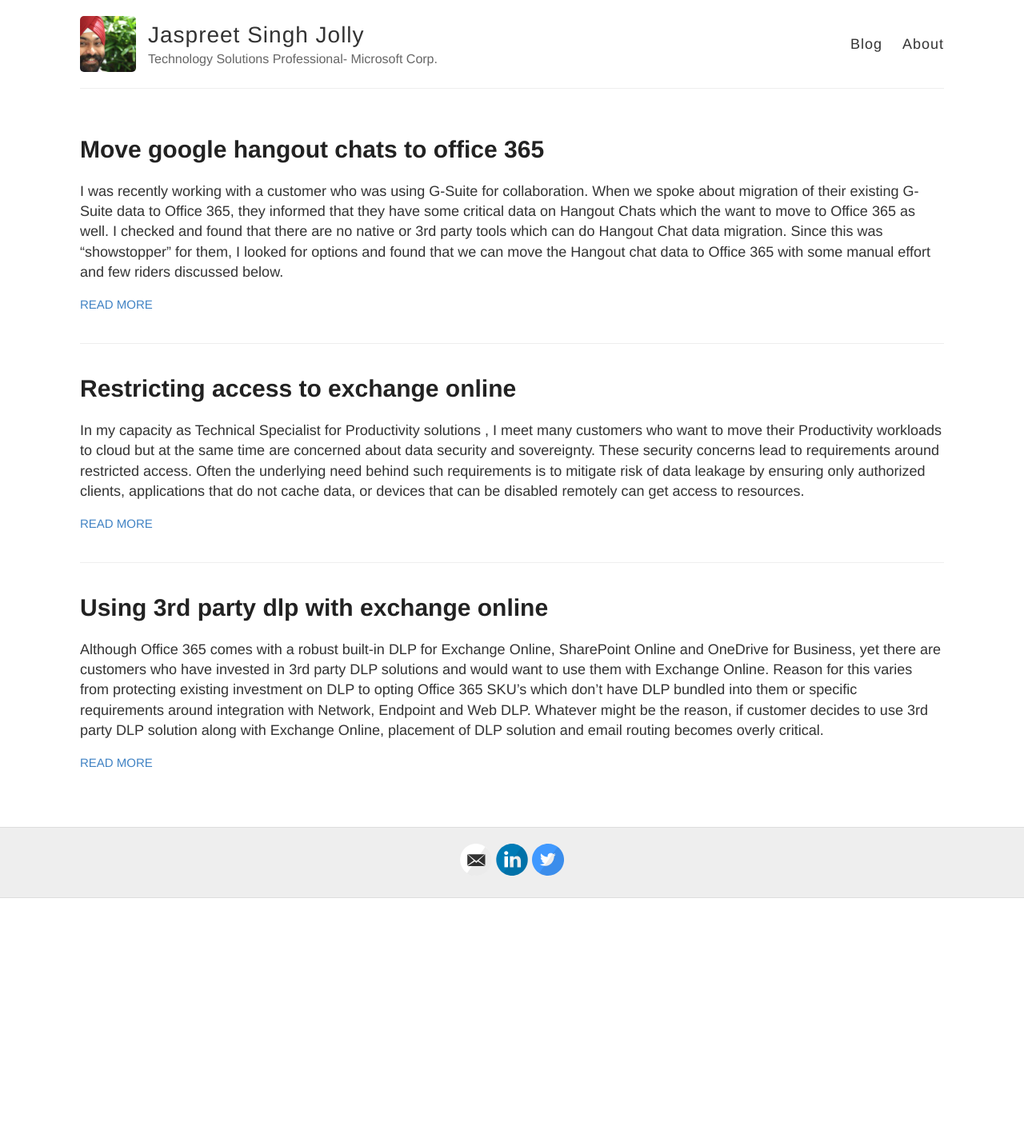
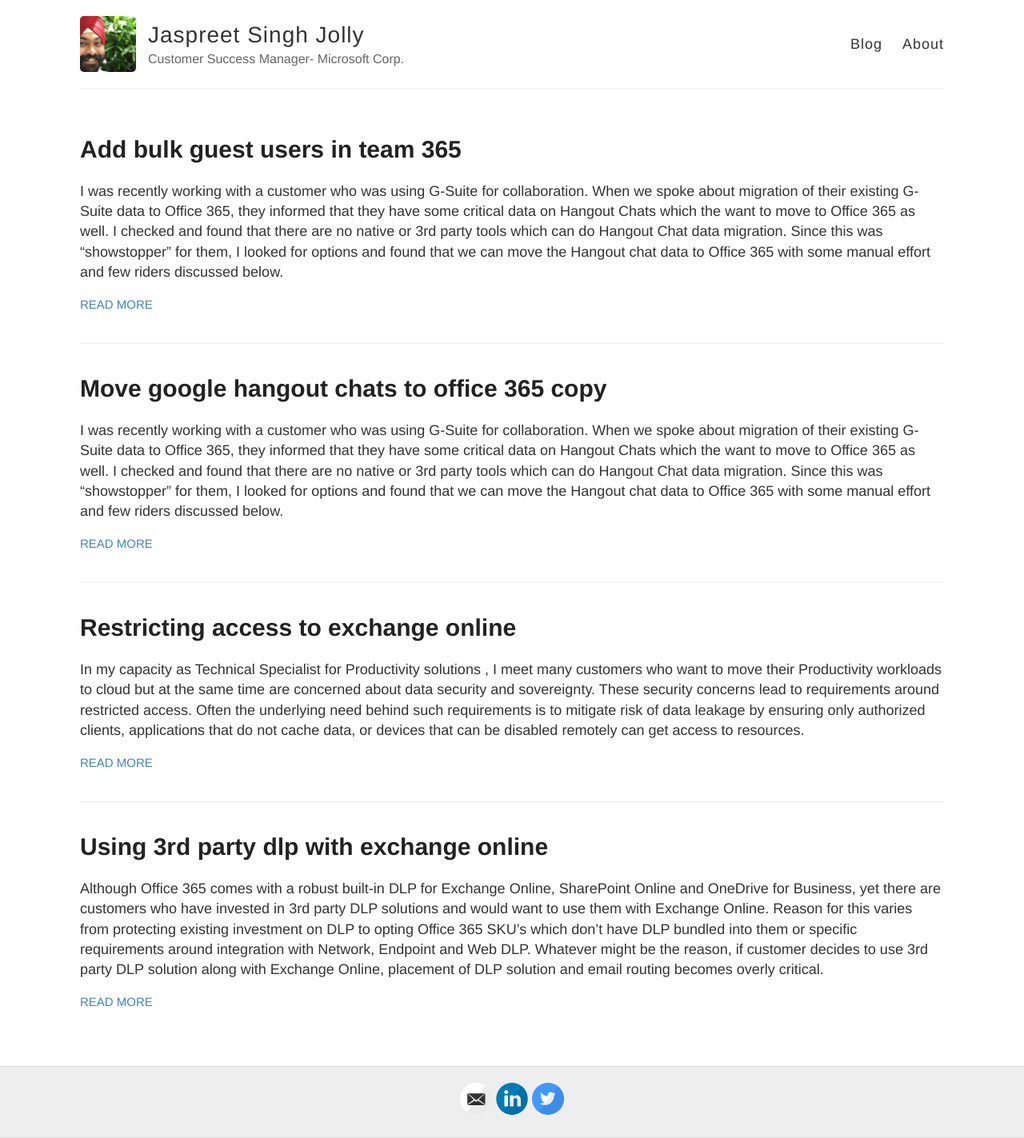
Before and after one commit to jaspreetjolly/github.io, a Jekyll site: the page built from index.html, in a window 1280 px wide. Shown: the whole page at 80% size. Built offline with Jekyll 4.4.1, drawn with Linux system fonts in a browser that asks for light colours; before the commit the page ends 1123 px from its top, so only the background shows below that.

Commit message:
Updated Designation
Updated Designation

```diff
--- a/_config.yml
+++ b/_config.yml
@@ -6,7 +6,7 @@
 name: Jaspreet Singh Jolly
 
 # Short bio or description (displayed in the header)
-description: Technology Solutions Professional- Microsoft Corp.
+description: Customer Success Manager- Microsoft Corp.
 
 # URL of your avatar or profile pic (you could use your GitHub profile pic)
 avatar: http://blogs.jaspreetjolly.com/images/jekyll-logo.png
--- /dev/null
+++ b/_posts/2020-08-26-Add bulk Guest users in Team 365.md
@@ -0,0 +1,34 @@
+---
+layout: post
+#title: Move Google Hangout chats to O365
+
+---
+I was recently working with a customer who was using G-Suite for collaboration. When we spoke about migration of their existing G-Suite data to Office 365, they informed that they have some critical data on Hangout Chats which the want to move to Office 365 as well. I checked and found that there are no native or 3rd party tools which can do Hangout Chat data migration. Since this was "showstopper" for them, I looked for options and found that we can move the Hangout chat data to Office 365 with some manual effort and few riders discussed below.
+
+### Option 1: Move to Inbox and using mailbox migration tool.
+
+By default, chats don’t get migrated to Office 365 but in G-Suite we have an option of selecting all the chats and move them to Inbox.
+![](/images/G_Suite_Move to Inbox.jpg)
+
+Once this is done, mailbox migration process can move the chats as individual emails to Inbox. Although we can get the Hangout Chats to Office 365 mailbox but following are few observations which may not be acceptable to customers.
+
+- Sequence of conversation is not maintained.
+- Image/Files shared on hangouts are not reflecting in Office 365.
+- Information about second party involved in conversation is NOT captured.
+- Timestamping changes in Office 365 as all messages show same time (time of migration).
+- Each message in Office 365 is just single line. "Enter" event is generating a new message in Office 365.
+
+![](/images/G_Suite_Post_Migration.jpg)
+
+### Option 2: Using “[Google Takeout]( https://takeout.google.com/)” and “[JSON to CSV](https://github.com/mratkovic/hangouts_json_to_csv)”
+
+In this method, I exported Hangout chats using Google Takeout into JSON format and then used JSON to CSV converter. Once CSV's are available, we can import them to either user mailbox or OneDrive or even in Microsoft Teams.
+
+Although this option doesn't reflect the data directly in user mailbox for search and unique CSV gets generated for each user interaction resulting in lot of administrative overhead from migration perspective as administrator has to manage these CSV’s and associate with user’s profile but good part is that:
+
+- Sequence of conversation is maintained.
+- We get a URL for accessing Image/Files shared on hangouts.
+- Information about second party involved in conversation is captured.
+- Timestamp is maintained.
+
+Although both approaches mentioned above have their Pro's and Con's but considering that people generally don’t have very critical data stored in chats, hopefully you will have to do this very rarely and that too for limited users. Also hope that 3rd party migration tool vendors look into this and create a tools for this.
```
Also changed, not shown: _posts/2018-08-26-Move Google Hangout chats to Office 365 - Copy.md (renamed from _posts/2018-08-26-Move Google Hangout chats to Office 365.md), images/Create Group1.jpg (added), images/Create Group2.jpg (added), images/Create Group3.jpg (added), images/Create Group4.jpg (added), images/Create Group5.jpg (added), images/Get Link to Team.jpg (added), images/Group ID.jpg (added), images/Invite Email.jpg (added), images/Team created.jpg (added), images/csv.jpg (added).
